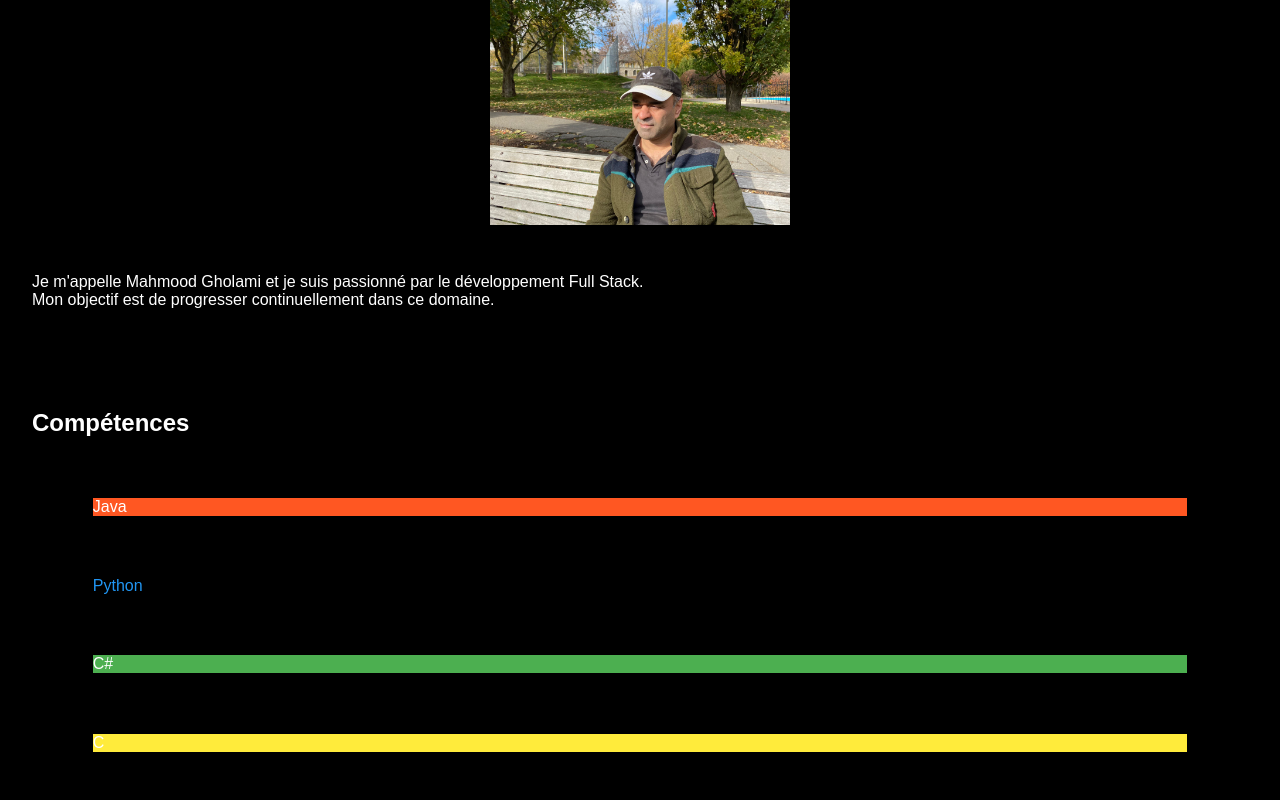
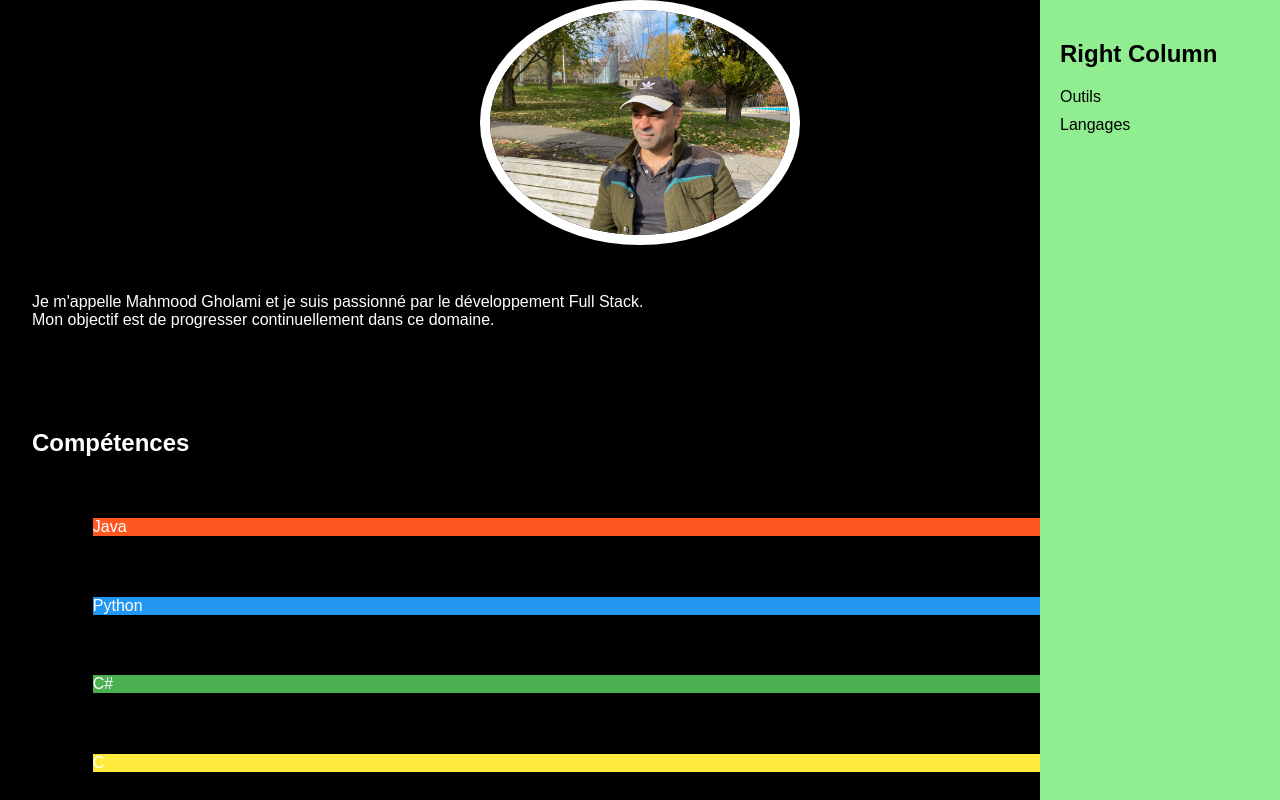
Before and after one commit to GholamiMahmood/github-portfolio, a plain HTML site: page index.html in a window 1280 px wide. Shown: the top 800 px of the page. Drawn offline with Linux system fonts and the light colour scheme.

Commit message:
image test

```diff
--- a/index.css
+++ b/index.css
@@ -14,12 +14,14 @@ header img {
     width: 300px; /* Adjust as needed */
     display: block;
     margin: 0 auto;
+    border-radius: 50%; /* Make the image circular */
+    border: 10px solid #fff; /* White border to create 3D effect */
+    box-shadow: 0 0 10px rgba(0, 0, 0, 0.5); /* Add shadow for 3D effect */
 }
 
 section {
     padding: 2rem;
 }
-
 
 .java {
     background-color: #FF5722; /* Orange */
@@ -28,10 +30,9 @@ section {
 }
 
 .python {
-    color: #2196F3; /* Blue */
+    background-color: #2196F3; /* Blue */
     height: 65%;
-    margin:5%
-
+    margin:5%;
 }
 
 .csharp {
@@ -66,3 +67,37 @@ footer img {
     display: block;
     margin: 0 auto;
 }
+
+/* Additional styles for the right column */
+#right-column {
+    position: fixed;
+    top: 0;
+    right: 0;
+    width: 200px;
+    height: 100%;
+    background-color: lightgreen;
+    padding: 20px;
+    color: black; /* Change text color for better visibility */
+}
+
+#right-column h2 {
+    color: black; /* Change heading color for better visibility */
+}
+
+#right-column ul {
+    list-style-type: none;
+    padding: 0;
+}
+
+#right-column ul li {
+    margin-bottom: 10px;
+}
+
+#right-column ul li a {
+    color: black; /* Change link color for better visibility */
+    text-decoration: none;
+}
+
+#right-column ul li a:hover {
+    text-decoration: underline;
+}
--- a/index.html
+++ b/index.html
@@ -22,7 +22,6 @@
         <div class="csharp">C#</div>
         <div class="c">C</div>
         <div class="cpp">C++</div>
-
     </section>
 
     <section id="tools">
@@ -43,5 +42,15 @@
     <footer>
         <img src="images/uqam.jpg" alt="UQAM">
     </footer>
+
+    <!-- Right column section -->
+    <section id="right-column">
+        <h2>Right Column</h2>
+        <ul>
+            <li><a href="#tools">Outils</a></li>
+            <li><a href="#skills">Langages</a></li>
+            <!-- Add links to other sections as needed -->
+        </ul>
+    </section>
 </body>
 </html>
```
Lines whose indentation alone changed are shown as unchanged.
